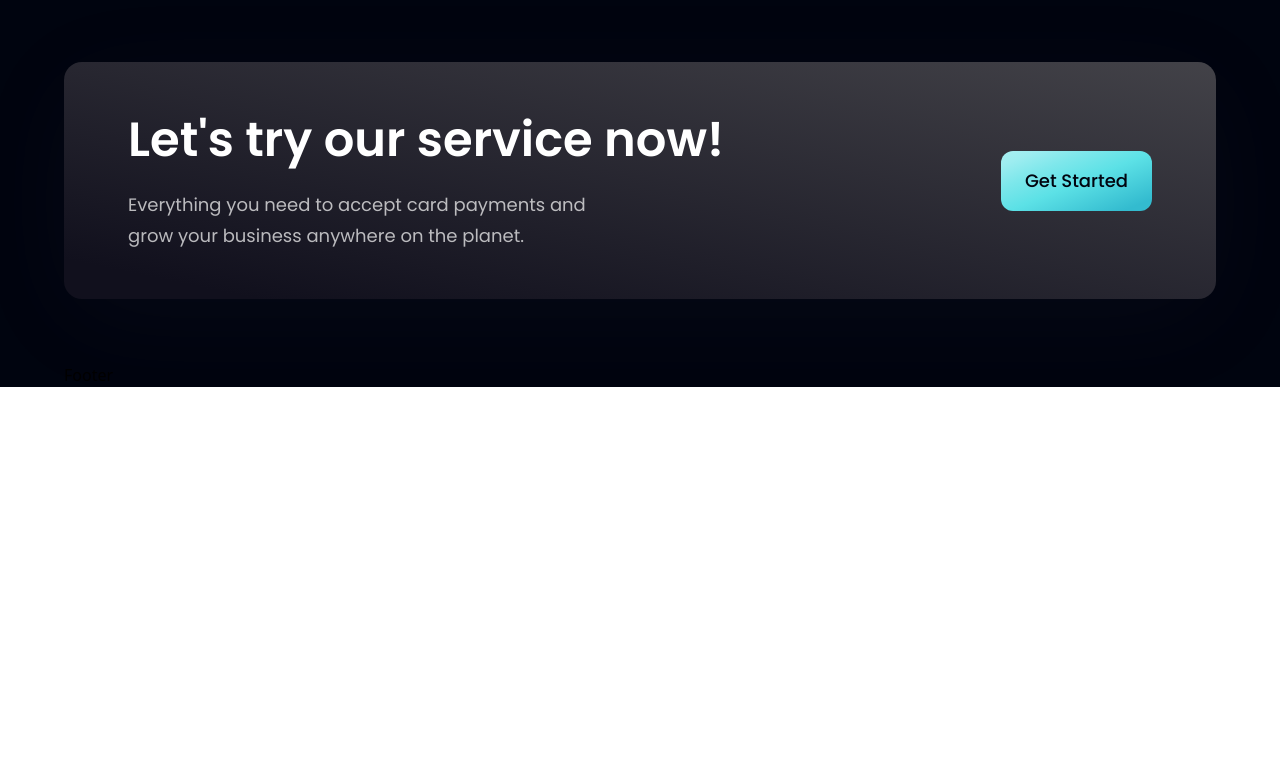
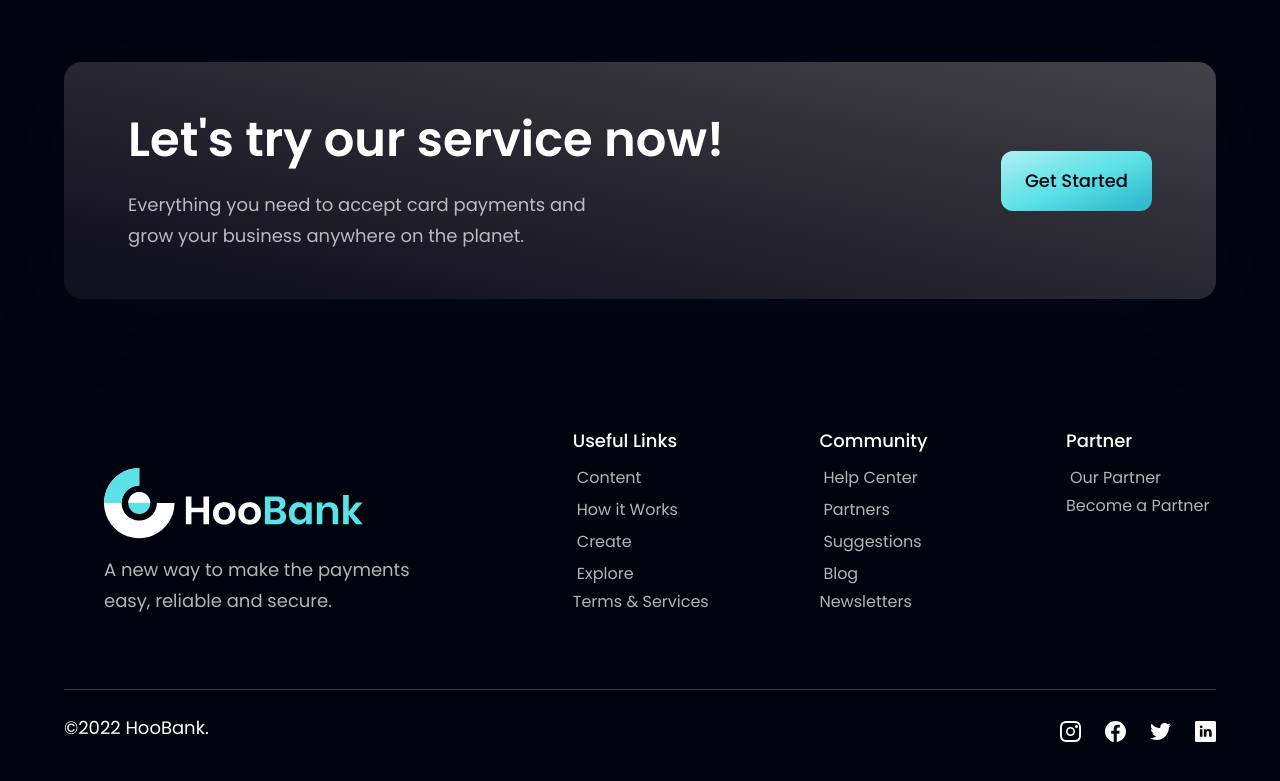
Before and after one commit to DarkLorenEstrada/hoobank, a React (Vite) app: page / in a window 1280 px wide. Shown: the part 3976-4757 px from the top of the page. Before the commit the page ends 4363 px from the top, so only its background shows below. Built offline with nearby package versions, Linux system fonts and the light colour scheme.

Commit message:
Complete Footer component

```diff
--- a/src/components/Footer.jsx
+++ b/src/components/Footer.jsx
@@ -1,7 +1,68 @@
-import React from "react";
+import styles from "../style";
+import { logo } from "../assets/static";
+import { footerLinks, socialMedia } from "../constants";
+const Footer = () => (
+  <section className={`${styles.flexCenter} ${styles.paddingY} flex-col`}>
+    <div className={`${styles.flexStart} md:flex-row flex-col mb-8 w-full`}>
+      <div className="flex flex-1 flex-col justify-start m-10">
+        <a href="#home">
+          <img
+            src={logo}
+            alt="HooBank"
+            className="w-[16.25rem] h-[4.5rem] object-contain"
+          />
+        </a>
+        <p className={`${styles.paragraph} mt-4 max-w-[19.375rem]`}>
+          A new way to make the payments easy, reliable and secure.
+        </p>
+      </div>
 
-const Footer = () => {
-  return <div>Footer</div>;
-};
+      <div className="flex-[1.5] w-full flex flex-row flex-wrap justify-between md:mt-0 mt-10">
+        {footerLinks.map((link) => (
+          <div
+            key={link.key}
+            className="flex flex-col ss:my-0 my-4 min-w-[9.375rem]"
+          >
+            <h4 className="font-poppins font-medium text-lg leading-[1.6875rem] text-white mb-2">
+              {link.title}
+            </h4>
+            <ul>
+              {link.links.map((item, i) => (
+                <li
+                  key={item.name}
+                  className={`font-poppins font-normal text-base leading-6 text-dimWhite hover:text-secondary cursor-pointer ${
+                    i !== link.links.length - 1 ? "p-1" : "p-0"
+                  }`}
+                >
+                  {item.name}
+                </li>
+              ))}
+            </ul>
+          </div>
+        ))}
+      </div>
+    </div>
+
+    <div className="w-full flex justify-between items-center md:flex-row flex-col pt-6 border-t-[1px] border-t-[#3F3E45]">
+      <p className="font-poppins font-normal text-center text-lg leading-[1.6875rem] text-white mb-2">
+        &copy;2022 HooBank.{" "}
+      </p>
+      <div className="flex flex-row md:mt-0 mt-6">
+        {socialMedia.map((item, index) => (
+          <a className="block" href={`${item.link}`}>
+            <img
+              key={item.id}
+              src={item.icon}
+              alt={item.id}
+              className={`w-[1.3125rem] aspect-square object-contain cursor-pointer ${
+                index !== socialMedia.length - 1 ? "mr-6" : ""
+              }`}
+            />
+          </a>
+        ))}
+      </div>
+    </div>
+  </section>
+);
 
 export default Footer;
```
